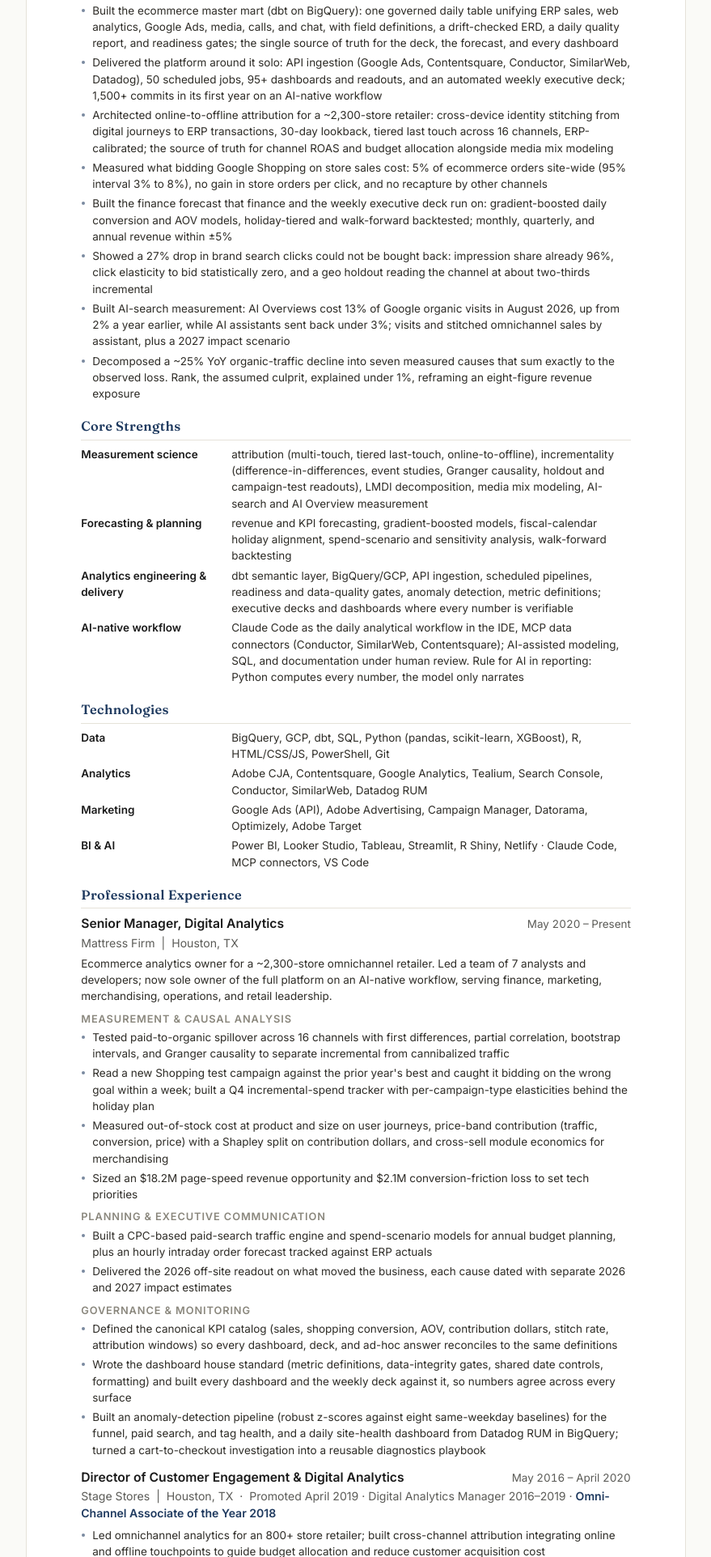
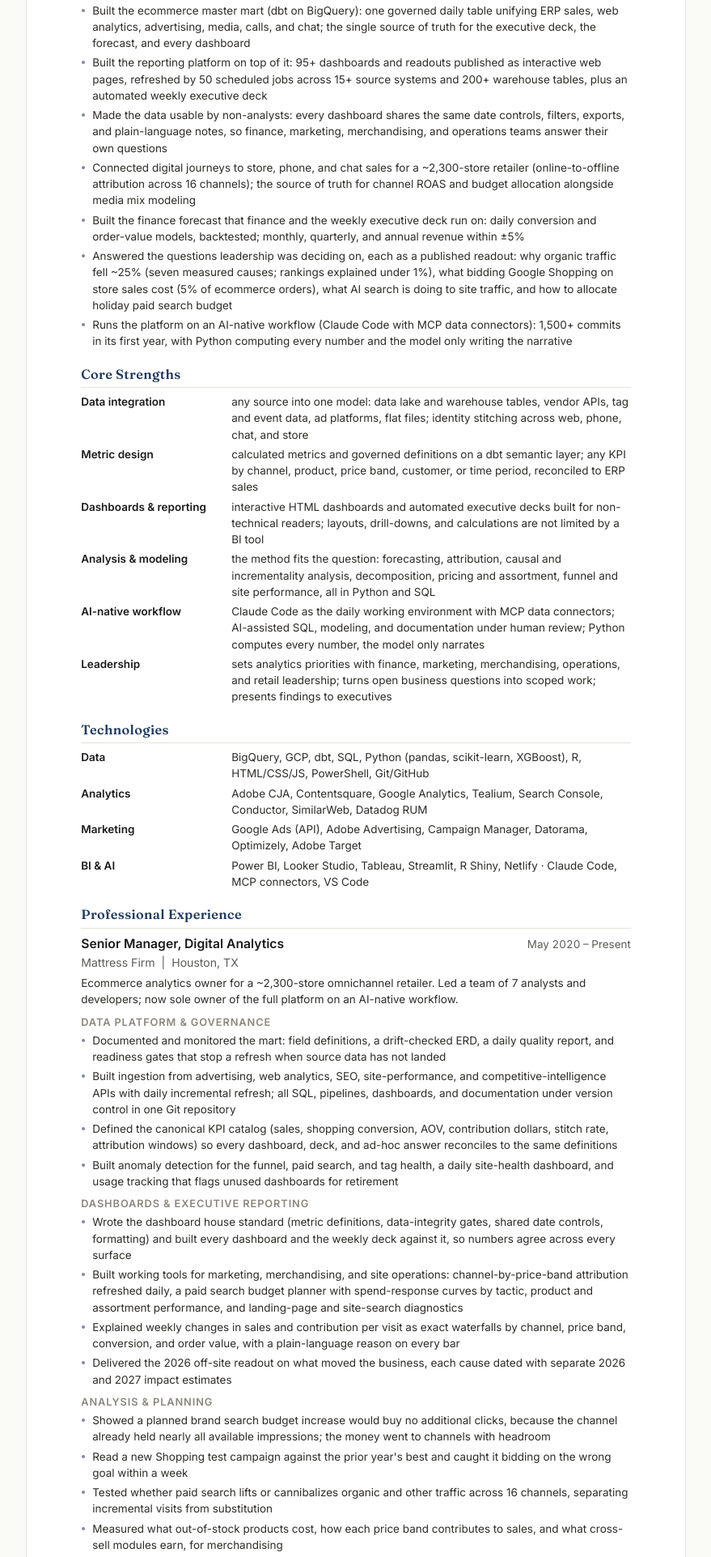
Before and after one commit to bretlawson/BretLawson-Portfolio, a plain HTML site: page resume.html in a window 1280 px wide. Shown: the part 569-2492 px from the top of the page at 81% size, without its empty margins (200-1079 px from the left). Drawn offline with Linux system fonts and the light colour scheme.

Commit message:
Résumé rethink: broad analytics positioning; homepage aligned
Résumé rewritten per Bret (11/23): headline "Analytics Leader"; summary and
strengths lead with connecting data across the business, metric design, and
dashboards non-technical leaders use; measurement is one strength of six.
Niche method and vendor lists removed from bullets (vendors stay in
Technologies). Single analyses folded into one decisions bullet; AI search
figures dropped pending re-check. Mattress Firm regrouped as data platform
and governance, dashboards and executive reporting, analysis and planning,
with recent work added (team tools, waterfalls, usage tracking, Git).
New verified figures: 15+ source systems, 200+ warehouse tables.

Homepage: title, descriptions, eyebrow, lead, About, footer, and JSON-LD use
the same positioning; commit count since September updated to 650+.
Sitemap dates for the homepage and résumé set to 2026-11-23.

Co-Authored-By: Claude Fable 5.2 <noreply@anthropic.com>

```diff
--- a/resume.html
+++ b/resume.html
@@ -4,7 +4,7 @@
 <meta charset="UTF-8">
 <meta name="viewport" content="width=device-width, initial-scale=1.0">
 <title>Résumé · Bret Lawson</title>
-<meta name="description" content="Résumé of Bret Lawson, analytics and measurement leader in ecommerce and omnichannel retail: causal measurement, online-to-offline attribution, forecasting, analytics engineering, and an AI-native workflow.">
+<meta name="description" content="Résumé of Bret Lawson, analytics leader in ecommerce and omnichannel retail: data integration, metric design, dashboards and executive reporting, forecasting and measurement, AI-native workflow.">
 <meta name="author" content="Bret Lawson">
 <meta name="robots" content="index, follow">
 <link rel="canonical" href="https://www.bretlawson.com/resume.html">
@@ -15,7 +15,7 @@
 <meta property="og:type" content="profile">
 <meta property="og:url" content="https://www.bretlawson.com/resume.html">
 <meta property="og:title" content="Résumé · Bret Lawson">
-<meta property="og:description" content="Analytics and measurement leader in ecommerce and omnichannel retail: causal measurement, online-to-offline attribution, forecasting, analytics engineering, AI-native workflow.">
+<meta property="og:description" content="Analytics leader in ecommerce and omnichannel retail: data integration, metric design, dashboards and executive reporting, forecasting and measurement, AI-native workflow.">
 <meta property="og:image" content="https://www.bretlawson.com/bret_lawson-960.jpg">
 <meta property="og:site_name" content="Bret Lawson">
 <meta name="twitter:card" content="summary">
@@ -48,7 +48,7 @@
       "givenName": "Bret",
       "familyName": "Lawson",
       "jobTitle": "Senior Manager, Digital Analytics",
-      "description": "Analytics and measurement leader in ecommerce and omnichannel retail: causal measurement, online-to-offline attribution, forecasting, analytics engineering.",
+      "description": "Analytics leader in ecommerce and omnichannel retail: data integration, metric design, dashboards and executive reporting, forecasting and measurement, AI-native workflow.",
       "worksFor": {
         "@type": "Organization",
         "name": "Mattress Firm"
@@ -171,37 +171,38 @@ li::before{content:"";position:absolute;left:1px;top:.6em;width:4px;height:4px;b
 <main class="page">
   <header>
     <h1>Bret Lawson</h1>
-    <div class="headline">Analytics &amp; Measurement Leader&nbsp;&nbsp;|&nbsp;&nbsp;Ecommerce &amp; Omnichannel Retail</div>
-    <div class="roles">Measurement &amp; incrementality · Online-to-offline attribution · Forecasting · Analytics engineering · AI-native workflow</div>
+    <div class="headline">Analytics Leader&nbsp;&nbsp;|&nbsp;&nbsp;Ecommerce &amp; Omnichannel Retail</div>
+    <div class="roles">Data integration · Metric design · Dashboards &amp; executive reporting · Forecasting &amp; measurement · AI-native workflow</div>
     <div class="contact">832.403.7762 &nbsp;|&nbsp; <a href="mailto:bretalawson@gmail.com">bretalawson@gmail.com</a> &nbsp;|&nbsp; <a href="https://linkedin.com/in/bretlawson">linkedin.com/in/bretlawson</a> &nbsp;|&nbsp; <a href="https://www.bretlawson.com/">bretlawson.com</a></div>
   </header>
 
   <h2>Summary</h2>
-  <p>Analytics and measurement leader with 20+ years in ecommerce and omnichannel retail who finds out why the number moved, and proves it. Measurement that holds up under challenge: attribution that reaches store transactions, decompositions that sum exactly to the observed change, forecasts that finance plans against. Builds the platform underneath it (dbt mart, pipelines, dashboards, monitoring) with an AI-native workflow that lets one senior person deliver what usually takes a team. Founder before enterprise leader.</p>
+  <p>Analytics leader with 20+ years in ecommerce and omnichannel retail. Connects data from across the business (ERP, web analytics, advertising platforms, customer service, third-party sources) into one governed model, defines the metrics on top of it, and delivers the answers as dashboards and readouts that non-technical leaders use to make decisions. Works in SQL, Python, and Claude Code, so the analysis is built to fit the question: any metric, any cut, any method the data supports. Founder before enterprise leader.</p>
 
   <h2>Selected Results</h2>
   <ul>
-    <li>Built the ecommerce master mart (dbt on BigQuery): one governed daily table unifying ERP sales, web analytics, Google Ads, media, calls, and chat, with field definitions, a drift-checked ERD, a daily quality report, and readiness gates; the single source of truth for the deck, the forecast, and every dashboard</li>
-    <li>Delivered the platform around it solo: API ingestion (Google Ads, Contentsquare, Conductor, SimilarWeb, Datadog), 50 scheduled jobs, 95+ dashboards and readouts, and an automated weekly executive deck; 1,500+ commits in its first year on an AI-native workflow</li>
-    <li>Architected online-to-offline attribution for a ~2,300-store retailer: cross-device identity stitching from digital journeys to ERP transactions, 30-day lookback, tiered last touch across 16 channels, ERP-calibrated; the source of truth for channel ROAS and budget allocation alongside media mix modeling</li>
-    <li>Measured what bidding Google Shopping on store sales cost: 5% of ecommerce orders site-wide (95% interval 3% to 8%), no gain in store orders per click, and no recapture by other channels</li>
-    <li>Built the finance forecast that finance and the weekly executive deck run on: gradient-boosted daily conversion and AOV models, holiday-tiered and walk-forward backtested; monthly, quarterly, and annual revenue within &plusmn;5%</li>
-    <li>Showed a 27% drop in brand search clicks could not be bought back: impression share already 96%, click elasticity to bid statistically zero, and a geo holdout reading the channel at about two-thirds incremental</li>
-    <li>Built AI-search measurement: AI Overviews cost 13% of Google organic visits in August 2026, up from 2% a year earlier, while AI assistants sent back under 3%; visits and stitched omnichannel sales by assistant, plus a 2027 impact scenario</li>
-    <li>Decomposed a ~25% YoY organic-traffic decline into seven measured causes that sum exactly to the observed loss. Rank, the assumed culprit, explained under 1%, reframing an eight-figure revenue exposure</li>
+    <li>Built the ecommerce master mart (dbt on BigQuery): one governed daily table unifying ERP sales, web analytics, advertising, media, calls, and chat; the single source of truth for the executive deck, the forecast, and every dashboard</li>
+    <li>Built the reporting platform on top of it: 95+ dashboards and readouts published as interactive web pages, refreshed by 50 scheduled jobs across 15+ source systems and 200+ warehouse tables, plus an automated weekly executive deck</li>
+    <li>Made the data usable by non-analysts: every dashboard shares the same date controls, filters, exports, and plain-language notes, so finance, marketing, merchandising, and operations teams answer their own questions</li>
+    <li>Connected digital journeys to store, phone, and chat sales for a ~2,300-store retailer (online-to-offline attribution across 16 channels); the source of truth for channel ROAS and budget allocation alongside media mix modeling</li>
+    <li>Built the finance forecast that finance and the weekly executive deck run on: daily conversion and order-value models, backtested; monthly, quarterly, and annual revenue within ±5%</li>
+    <li>Answered the questions leadership was deciding on, each as a published readout: why organic traffic fell ~25% (seven measured causes; rankings explained under 1%), what bidding Google Shopping on store sales cost (5% of ecommerce orders), what AI search is doing to site traffic, and how to allocate holiday paid search budget</li>
+    <li>Runs the platform on an AI-native workflow (Claude Code with MCP data connectors): 1,500+ commits in its first year, with Python computing every number and the model only writing the narrative</li>
   </ul>
 
   <h2>Core Strengths</h2>
   <div class="kv">
-    <div class="k">Measurement science</div><div class="v">attribution (multi-touch, tiered last-touch, online-to-offline), incrementality (difference-in-differences, event studies, Granger causality, holdout and campaign-test readouts), LMDI decomposition, media mix modeling, AI-search and AI Overview measurement</div>
-    <div class="k">Forecasting &amp; planning</div><div class="v">revenue and KPI forecasting, gradient-boosted models, fiscal-calendar holiday alignment, spend-scenario and sensitivity analysis, walk-forward backtesting</div>
-    <div class="k">Analytics engineering &amp; delivery</div><div class="v">dbt semantic layer, BigQuery/GCP, API ingestion, scheduled pipelines, readiness and data-quality gates, anomaly detection, metric definitions; executive decks and dashboards where every number is verifiable</div>
-    <div class="k">AI-native workflow</div><div class="v">Claude Code as the daily analytical workflow in the IDE, MCP data connectors (Conductor, SimilarWeb, Contentsquare); AI-assisted modeling, SQL, and documentation under human review. Rule for AI in reporting: Python computes every number, the model only narrates</div>
+    <div class="k">Data integration</div><div class="v">any source into one model: data lake and warehouse tables, vendor APIs, tag and event data, ad platforms, flat files; identity stitching across web, phone, chat, and store</div>
+    <div class="k">Metric design</div><div class="v">calculated metrics and governed definitions on a dbt semantic layer; any KPI by channel, product, price band, customer, or time period, reconciled to ERP sales</div>
+    <div class="k">Dashboards &amp; reporting</div><div class="v">interactive HTML dashboards and automated executive decks built for non-technical readers; layouts, drill-downs, and calculations are not limited by a BI tool</div>
+    <div class="k">Analysis &amp; modeling</div><div class="v">the method fits the question: forecasting, attribution, causal and incrementality analysis, decomposition, pricing and assortment, funnel and site performance, all in Python and SQL</div>
+    <div class="k">AI-native workflow</div><div class="v">Claude Code as the daily working environment with MCP data connectors; AI-assisted SQL, modeling, and documentation under human review; Python computes every number, the model only narrates</div>
+    <div class="k">Leadership</div><div class="v">sets analytics priorities with finance, marketing, merchandising, operations, and retail leadership; turns open business questions into scoped work; presents findings to executives</div>
   </div>
 
   <h2>Technologies</h2>
   <div class="kv">
-    <div class="k">Data</div><div class="v">BigQuery, GCP, dbt, SQL, Python (pandas, scikit-learn, XGBoost), R, HTML/CSS/JS, PowerShell, Git</div>
+    <div class="k">Data</div><div class="v">BigQuery, GCP, dbt, SQL, Python (pandas, scikit-learn, XGBoost), R, HTML/CSS/JS, PowerShell, Git/GitHub</div>
     <div class="k">Analytics</div><div class="v">Adobe CJA, Contentsquare, Google Analytics, Tealium, Search Console, Conductor, SimilarWeb, Datadog RUM</div>
     <div class="k">Marketing</div><div class="v">Google Ads (API), Adobe Advertising, Campaign Manager, Datorama, Optimizely, Adobe Target</div>
     <div class="k">BI &amp; AI</div><div class="v">Power BI, Looker Studio, Tableau, Streamlit, R Shiny, Netlify &middot; Claude Code, MCP connectors, VS Code</div>
@@ -212,24 +213,29 @@ li::before{content:"";position:absolute;left:1px;top:.6em;width:4px;height:4px;b
   <div class="job" style="margin-top:4px">
     <div class="job-h"><div class="job-t">Senior Manager, Digital Analytics</div><div class="job-d">May 2020 &ndash; Present</div></div>
     <div class="job-o">Mattress Firm&nbsp;&nbsp;|&nbsp;&nbsp;Houston, TX</div>
-    <p class="job-s">Ecommerce analytics owner for a ~2,300-store omnichannel retailer. Led a team of 7 analysts and developers; now sole owner of the full platform on an AI-native workflow, serving finance, marketing, merchandising, operations, and retail leadership.</p>
-    <div class="grp">Measurement &amp; causal analysis</div>
+    <p class="job-s">Ecommerce analytics owner for a ~2,300-store omnichannel retailer. Led a team of 7 analysts and developers; now sole owner of the full platform on an AI-native workflow.</p>
+    <div class="grp">Data platform &amp; governance</div>
     <ul>
-      <li>Tested paid-to-organic spillover across 16 channels with first differences, partial correlation, bootstrap intervals, and Granger causality to separate incremental from cannibalized traffic</li>
-      <li>Read a new Shopping test campaign against the prior year's best and caught it bidding on the wrong goal within a week; built a Q4 incremental-spend tracker with per-campaign-type elasticities behind the holiday plan</li>
-      <li>Measured out-of-stock cost at product and size on user journeys, price-band contribution (traffic, conversion, price) with a Shapley split on contribution dollars, and cross-sell module economics for merchandising</li>
-      <li>Sized an $18.2M page-speed revenue opportunity and $2.1M conversion-friction loss to set tech priorities</li>
+      <li>Documented and monitored the mart: field definitions, a drift-checked ERD, a daily quality report, and readiness gates that stop a refresh when source data has not landed</li>
+      <li>Built ingestion from advertising, web analytics, SEO, site-performance, and competitive-intelligence APIs with daily incremental refresh; all SQL, pipelines, dashboards, and documentation under version control in one Git repository</li>
+      <li>Defined the canonical KPI catalog (sales, shopping conversion, AOV, contribution dollars, stitch rate, attribution windows) so every dashboard, deck, and ad-hoc answer reconciles to the same definitions</li>
+      <li>Built anomaly detection for the funnel, paid search, and tag health, a daily site-health dashboard, and usage tracking that flags unused dashboards for retirement</li>
     </ul>
-    <div class="grp">Planning &amp; executive communication</div>
+    <div class="grp">Dashboards &amp; executive reporting</div>
     <ul>
-      <li>Built a CPC-based paid-search traffic engine and spend-scenario models for annual budget planning, plus an hourly intraday order forecast tracked against ERP actuals</li>
+      <li>Wrote the dashboard house standard (metric definitions, data-integrity gates, shared date controls, formatting) and built every dashboard and the weekly deck against it, so numbers agree across every surface</li>
+      <li>Built working tools for marketing, merchandising, and site operations: channel-by-price-band attribution refreshed daily, a paid search budget planner with spend-response curves by tactic, product and assortment performance, and landing-page and site-search diagnostics</li>
+      <li>Explained weekly changes in sales and contribution per visit as exact waterfalls by channel, price band, conversion, and order value, with a plain-language reason on every bar</li>
       <li>Delivered the 2026 off-site readout on what moved the business, each cause dated with separate 2026 and 2027 impact estimates</li>
     </ul>
-    <div class="grp">Governance &amp; monitoring</div>
+    <div class="grp">Analysis &amp; planning</div>
     <ul>
-      <li>Defined the canonical KPI catalog (sales, shopping conversion, AOV, contribution dollars, stitch rate, attribution windows) so every dashboard, deck, and ad-hoc answer reconciles to the same definitions</li>
-      <li>Wrote the dashboard house standard (metric definitions, data-integrity gates, shared date controls, formatting) and built every dashboard and the weekly deck against it, so numbers agree across every surface</li>
-      <li>Built an anomaly-detection pipeline (robust z-scores against eight same-weekday baselines) for the funnel, paid search, and tag health, and a daily site-health dashboard from Datadog RUM in BigQuery; turned a cart-to-checkout investigation into a reusable diagnostics playbook</li>
+      <li>Showed a planned brand search budget increase would buy no additional clicks, because the channel already held nearly all available impressions; the money went to channels with headroom</li>
+      <li>Read a new Shopping test campaign against the prior year's best and caught it bidding on the wrong goal within a week</li>
+      <li>Tested whether paid search lifts or cannibalizes organic and other traffic across 16 channels, separating incremental visits from substitution</li>
+      <li>Measured what out-of-stock products cost, how each price band contributes to sales, and what cross-sell modules earn, for merchandising</li>
+      <li>Sized an $18.2M page-speed revenue opportunity and $2.1M conversion-friction loss to set tech priorities</li>
+      <li>Built a paid search traffic engine and spend-scenario models for annual budget planning, plus an hourly intraday order forecast tracked against ERP actuals</li>
     </ul>
   </div>
 
--- a/sitemap.xml
+++ b/sitemap.xml
@@ -1,7 +1,7 @@
 <?xml version="1.0" encoding="UTF-8"?>
 <urlset xmlns="http://www.sitemaps.org/schemas/sitemap/0.9">
-  <url><loc>https://www.bretlawson.com/</loc><lastmod>2026-11-20</lastmod><changefreq>monthly</changefreq><priority>1.0</priority></url>
-  <url><loc>https://www.bretlawson.com/resume.html</loc><lastmod>2026-11-20</lastmod><changefreq>monthly</changefreq><priority>0.9</priority></url>
+  <url><loc>https://www.bretlawson.com/</loc><lastmod>2026-11-23</lastmod><changefreq>monthly</changefreq><priority>1.0</priority></url>
+  <url><loc>https://www.bretlawson.com/resume.html</loc><lastmod>2026-11-23</lastmod><changefreq>monthly</changefreq><priority>0.9</priority></url>
   <url><loc>https://www.bretlawson.com/organic-decline.html</loc><lastmod>2026-10-27</lastmod><changefreq>yearly</changefreq><priority>0.8</priority></url>
   <url><loc>https://www.bretlawson.com/ecomm-mart.html</loc><lastmod>2026-09-01</lastmod><changefreq>yearly</changefreq><priority>0.8</priority></url>
   <url><loc>https://www.bretlawson.com/dashboard-suite.html</loc><lastmod>2026-11-20</lastmod><changefreq>yearly</changefreq><priority>0.8</priority></url>
```
Also changed, not shown: index.html (+17 -17 lines), 1 other file.
